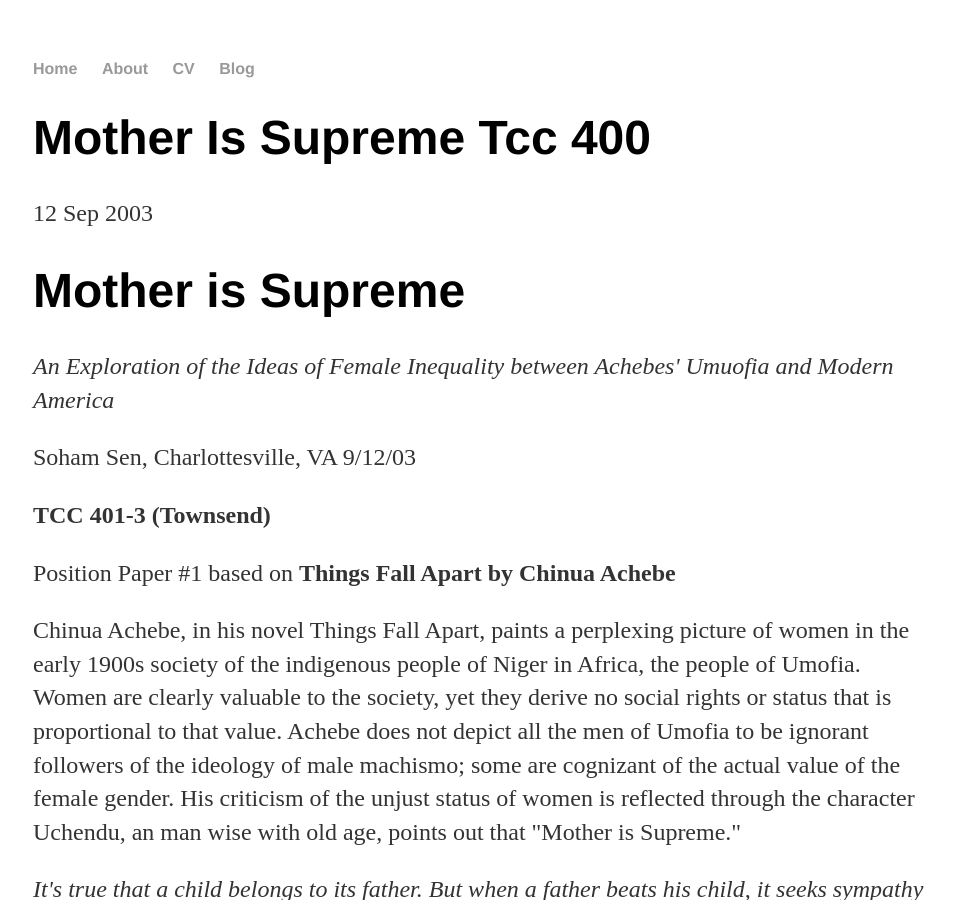
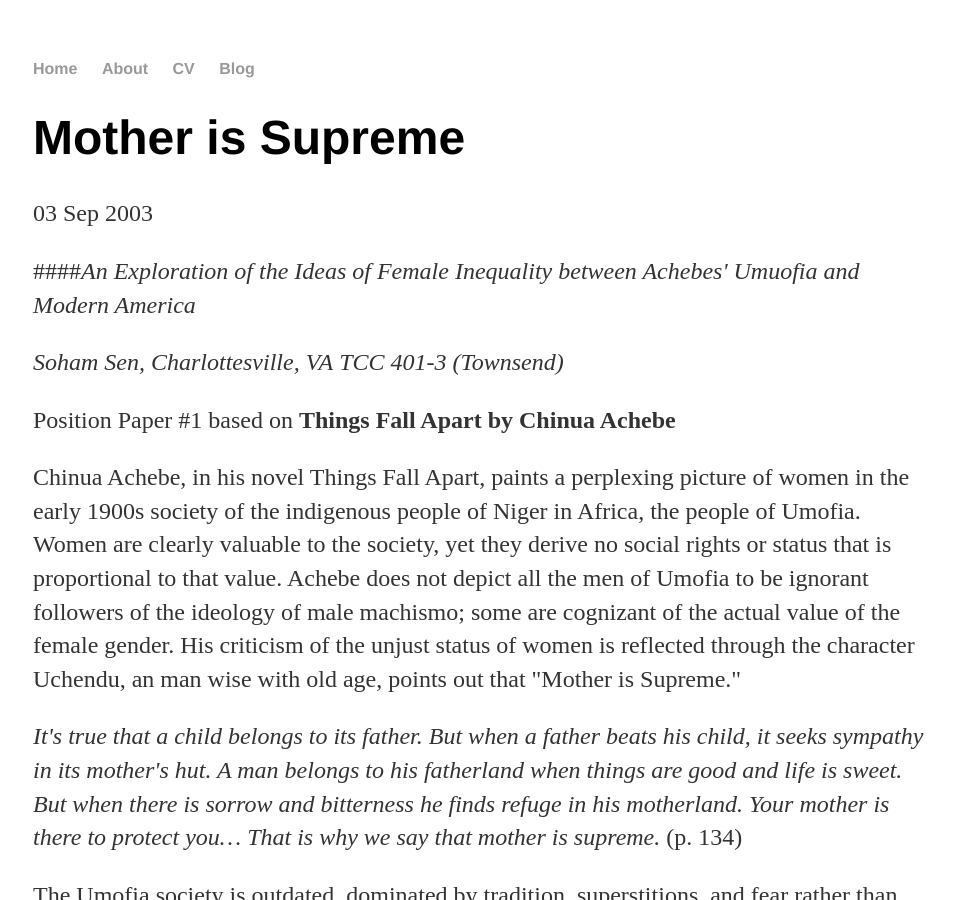
Before and after one commit to sgsen/sgsen.github.io, a Jekyll site: the page built from _posts/2003-09-12-Mother-Is-Supreme-TCC-400.md, in a window 1280 px wide and 900 px high. Shown: the whole window, without its empty margins (159-1113 px from the left). Built offline with Jekyll 4.4.1, drawn with Linux system fonts in a browser that asks for light colours; our own code applies the rules of GitHub Pages for plain Markdown files.

Commit message:
small edits

```diff
--- a/_posts/2003-09-12-Mother-Is-Supreme-TCC-400.md
+++ b/_posts/2003-09-12-Mother-Is-Supreme-TCC-400.md
@@ -1,10 +1,13 @@
-# Mother is Supreme
+---
+layout: post
+title: "Mother is Supreme"
+date: 2003-09-03
+---
 
-*An Exploration of the Ideas of Female Inequality between Achebes&#39; Umuofia and Modern America*
+####*An Exploration of the Ideas of Female Inequality between Achebes&#39; Umuofia and Modern America*
 
-Soham Sen, Charlottesville, VA 9/12/03
-
-**TCC 401-3 (Townsend)**
+*Soham Sen, Charlottesville, VA*
+*TCC 401-3 (Townsend)*
 
 Position Paper #1 based on **Things Fall Apart by Chinua Achebe**
 
```
